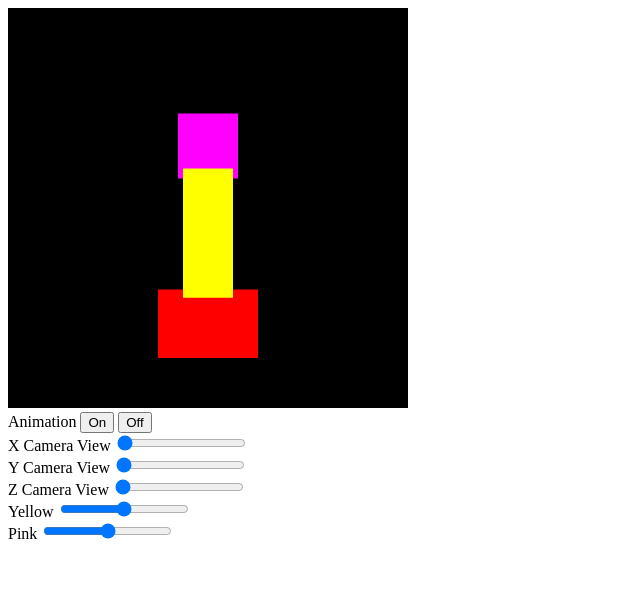
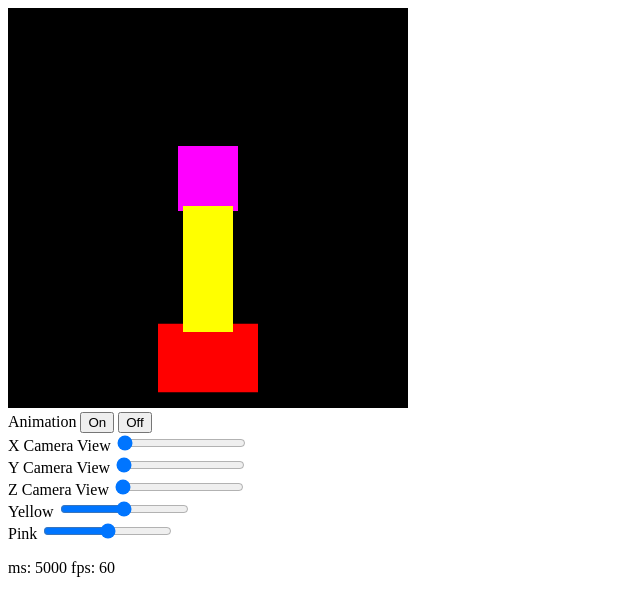
Before and after one commit to CoolCaper/CSE160_02, a plain HTML site: page index.html in a window 1280 px wide. Shown: the whole page, without its empty margins (0-640 px from the left). Drawn offline with Linux system fonts and the light colour scheme.

Commit message:
limb class

```diff
--- a/index.html
+++ b/index.html
@@ -42,4 +42,5 @@
   <text>Pink</text>
   <input type="range" min="-120" max="120" value="0" class="slider" id="pink_rot" step="1">
 </div>
+<p id="perf"></p>
 </html>
--- a/src/ColoredPoints.js
+++ b/src/ColoredPoints.js
@@ -112,44 +112,26 @@ function connectVariablesToGLSL() {
 }
 
 function addActionsforHTMLUI() {
-
+  document.getElementById("rot_camX").value = 0;
   document.getElementById("rot_camX").addEventListener("mousemove", function (event) {
     if (event.buttons == 1) {
       radiansX = this.value;
-      xVec = 1;
-      YVec = 0;
-      ZVec = 0
-      renderScene();
     }
   })
 
-  document.getElementById("rot_camX").addEventListener("click", function (event) {
-      radiansX = this.value;
-      xVec = 1;
-      YVec = 0;
-      ZVec = 0
-      renderScene();
-  })
-
-
+  document.getElementById("rot_camY").value = 0;
   document.getElementById("rot_camY").addEventListener("mousemove", function (event) {
     if (event.buttons == 1) {
       radiansY = this.value;
-      xVec = 0;
-      YVec = 1;
-      ZVec = 0
     }
-    renderScene();
   })
 
-  document.getElementById("rot_camY").addEventListener("click", function (event) {
-    radiansY = this.value;
-    xVec = 0;
-    YVec = 1;
-    ZVec = 0
-    renderScene();
+  document.getElementById("rot_camZ").value = 0;
+  document.getElementById("rot_camZ").addEventListener("mousemove", function (event) {
+    if (event.buttons == 1) {
+      radiansZ = this.value;
+    }
   })
-
 
 
   document.getElementById("yellow_rot").addEventListener("mousemove", function (event) {
@@ -162,6 +144,7 @@ function addActionsforHTMLUI() {
     }
   }
   )
+
 
 
   document.getElementById("yellow_rot").addEventListener("click", function (event) {
@@ -185,22 +168,7 @@ function addActionsforHTMLUI() {
     pink_rot = this.value;
     renderScene()
   })
-  document.getElementById("rot_camZ").addEventListener("mousemove", function (event) {
-    if (event.buttons == 1) {
-      radiansZ = this.value;
-      xVec = 0;
-      YVec = 0;
-      ZVec = 1;
-      renderScene();
-    }
-  })
-  document.getElementById("rot_camZ").addEventListener("click", function (event) {
-    radiansZ = this.value;
-    xVec = 0;
-    YVec = 0;
-    ZVec = 1;
-    renderScene();
-  })
+
 
 
   document.getElementById("on").addEventListener("click", function (event) {
@@ -212,51 +180,80 @@ function addActionsforHTMLUI() {
     animation_on = false;
   })
 }
+
+
+let globalRotateMatrix = new Matrix4(); //You HAVE to declare this variable in the render function or else your rotation will be crazy inconsistent.
+let cube_Method;
+let leftArm;
+let box;
+
+function initAnimal(){
+  cube_Method = new Cube(
+    color = [1.0, 0.0, 0.0, 1.0]
+  );
+
+  leftArm = new Cube(
+    color = [1.0, 1.0, 0.0, 1.0]
+  );
+
+  box = new Cube(
+    color = [1.0, 0.0, 1.0, 1.0]
+  );
+}
+
 function renderScene() {
   //global matrix set up
-  let globalRotateMatrix = new Matrix4(); //You HAVE to declare this variable in the render function or else your rotation will be crazy inconsistent.
-  gl.uniformMatrix4fv(u_globalRotateMatrix, false, globalRotateMatrix.elements);
   //clear canvas
   gl.clear(gl.COLOR_BUFFER_BIT | gl.DEPTH_BUFFER_BIT);
   gl.clear(gl.COLOR_BUFFER_BIT);
+
+  globalRotateMatrix.setIdentity();
   globalRotateMatrix.rotate(radiansX, 1, 0, 0);
   globalRotateMatrix.rotate(radiansY, 0, 1, 0);
   globalRotateMatrix.rotate(radiansZ, 0, 0, 1);
+
+  gl.uniformMatrix4fv(u_globalRotateMatrix, false, globalRotateMatrix.elements);
   //FIRST CUBE
-  var cube_Method = new Cube(
-    color = [1.0, 0.0, 0.0, 1.0]
-  );
-  cube_Method.matrix.translate(-.25, -.75, 0.0);
+
+
+  cube_Method.matrix.setIdentity();
+  cube_Method.matrix.translate(0.0, -.75, 0.0);
   cube_Method.matrix.rotate(-5, 1, 0, 0)
   cube_Method.matrix.scale(.5, .3, .5);
+
   cube_Method.render();
+
   //ARM1
-  leftArm = new Cube(
-    color = [1.0, 1.0, 0.0, 1.0]
-  );
-  leftArm.matrix.setTranslate(0, -.5, 0.0);
+
+  leftArm.matrix.setIdentity();
+  leftArm.matrix.translate(0, -.5, 0.0);
   leftArm.matrix.rotate(-5, 1, 0, 0);
 
-  g_seconds = (performance.now() / 1000) - (g_startTime)
   updateAnimationAngles(g_seconds, leftArm, yellow_rot);
   var arm_mat = new Matrix4(leftArm.matrix);
   leftArm.matrix.scale(0.25, .7, .5);
-  leftArm.matrix.translate(-.5, 0, 0);
+  leftArm.matrix.translate(0.0, 0.25, 0);
   leftArm.render();
-  var box = new Cube(
-    color = [1.0, 0.0, 1.0, 1.0]
-  );
-  box.matrix = arm_mat;
+
+  box.matrix.set(arm_mat);
   box.matrix.translate(0, .65, 0);
   box.matrix.scale(.3, .3, .3);
-  box.matrix.translate(-.5, 0, .001);
+  box.matrix.translate(0.0, 0, .001);
   updateAnimationAngles(g_seconds, box, pink_rot);
   box.render()
 }
 
+let frames_rendered = 0;
 function tick() {
+  g_seconds = (performance.now() / 1000) - (g_startTime)
   renderScene()
   requestAnimationFrame(tick);
+
+  let duration = performance.now() - start_time;
+  frames_rendered += 1;
+  sendTextToHTML(
+                " ms: " + Math.floor(duration) +
+                " fps: " + Math.floor(1000* frames_rendered/duration), "perf");
 }
 
 function updateAnimationAngles(secs, cube_obj, angle) {
@@ -271,6 +268,7 @@ function updateAnimationAngles(secs, cube_obj, angle) {
 
 function main() {
   start_time = performance.now();
+  // var performance;
   setupWebGL();
   // Initialize shaders
   connectVariablesToGLSL();
@@ -278,6 +276,17 @@ function main() {
   gl.clearColor(0.0, 0.0, 0.0, 1.0);
   gl.clear(gl.COLOR_BUFFER_BIT);
   gl.clear(gl.COLOR_BUFFER_BIT | gl.DEPTH_BUFFER_BIT);
-  renderScene()
+  initAnimal();
+  renderScene();
   requestAnimationFrame(tick);
 }
+
+
+function sendTextToHTML(text, htmlID){
+  var htmllm = document.getElementById(htmlID);
+  if (!htmllm){
+    console.log("Failed to get " + htmlID + " from HTML");
+    return;
+  }
+  htmllm.innerHTML = text;
+}
--- a/src/Cube.js
+++ b/src/Cube.js
@@ -1,4 +1,4 @@
-// Fragment shader program
+//draw cube class
 
 class Cube {
     constructor(color=[1.0,1.0,1.0,1.0], size=5.0,position=[]){
@@ -8,88 +8,104 @@ class Cube {
       this.position = position;
       this.vertices = this.initVertexArray()
       this.matrix = new Matrix4()
-      //console.log("Aren't I getting the identity matrix?")
-      //console.log(this.matrix.elements)
+      this.drawMatrix = new Matrix4()
     }
 
     initVertexArray(){
-        let vertices = [];
+        let vertices = [
+            -0.5, -0.5, -0.5,
+            0.5, -0.5, -0.5,
+            0.5,  0.5, -0.5,
+            0.5,  0.5, -0.5,
+            -0.5,  0.5, -0.5,
+            -0.5, -0.5, -0.5,
 
+            -0.5, -0.5,  0.5,
+            0.5, -0.5,  0.5,
+            0.5,  0.5,  0.5,
+            0.5,  0.5,  0.5,
+            -0.5,  0.5,  0.5,
+            -0.5, -0.5,  0.5,
+
+            -0.5,  0.5,  0.5,
+            -0.5,  0.5, -0.5,
+            -0.5, -0.5, -0.5,
+            -0.5, -0.5, -0.5,
+            -0.5, -0.5,  0.5,
+            -0.5,  0.5,  0.5,
+
+            0.5,  0.5,  0.5,
+            0.5,  0.5, -0.5,
+            0.5, -0.5, -0.5,
+            0.5, -0.5, -0.5,
+            0.5, -0.5,  0.5,
+            0.5,  0.5,  0.5,
+
+            -0.5, -0.5, -0.5,
+            0.5, -0.5, -0.5,
+            0.5, -0.5,  0.5,
+            0.5, -0.5,  0.5,
+            -0.5, -0.5,  0.5,
+            -0.5, -0.5, -0.5,
+
+            -0.5,  0.5, -0.5,
+            0.5,  0.5, -0.5,
+            0.5,  0.5,  0.5,
+            0.5,  0.5,  0.5,
+            -0.5,  0.5,  0.5,
+            -0.5,  0.5, -0.5
+        ];
 
 
         return vertices;
     }
+
     identity() { //resets to identity matrix
         this.matrix.elements = new Float32Array([1,0,0,0, 0,1,0,0, 0,0,1,0, 0,0,0,1]);
     }
 
     drawTriangleIn3D(vertices) {
-        var n = 3
+        var n = vertices.length / 3;
         // Create a buffer object
         var vertexBuffer = gl.createBuffer();
         if (!vertexBuffer) {
         console.log('Failed to create the buffer object');
         return -1;
         }
-        var rgba = this.color
-        gl.uniform4f(u_FragColor, rgba[0], rgba[1], rgba[2], rgba[3]);
-        gl.uniformMatrix4fv(u_ModelMatrix, false, this.matrix.elements);
-        // Pass the size of a point to u_Size variable
-        //gl.uniform1f(u_Size, 5.0);
-        // Bind the buffer object to target
-        gl.bindBuffer(gl.ARRAY_BUFFER, vertexBuffer);
-        // Write date into the buffer object
-        gl.bufferData(gl.ARRAY_BUFFER, new Float32Array(vertices), gl.DYNAMIC_DRAW);
+
         var a_Position = gl.getAttribLocation(gl.program, 'a_Position');
         if (a_Position < 0) {
            console.log('Failed to get the storage location of a_Position');
            return -1;
          }
+
+        var rgba = this.color
+        gl.uniform4f(u_FragColor, rgba[0], rgba[1], rgba[2], rgba[3]);
+        gl.uniformMatrix4fv(u_ModelMatrix, false, this.matrix.elements);
+
+        // Pass the size of a point to u_Size variable
+        gl.uniform1f(u_Size, 5.0);
+
+        // Bind the buffer object to target
+        gl.bindBuffer(gl.ARRAY_BUFFER, vertexBuffer);
+
+        // Write date into the buffer object
+        gl.bufferData(gl.ARRAY_BUFFER, new Float32Array(vertices), gl.DYNAMIC_DRAW);
+
         // Assign the buffer object to a_Position variable
         gl.vertexAttribPointer(a_Position, 3, gl.FLOAT, false, 0, 0);
 
         // Enable the assignment to a_Position variable
         gl.enableVertexAttribArray(a_Position);
 
-        gl.drawArrays(gl.TRIANGLES, 0, 3);
+        gl.drawArrays(gl.TRIANGLES, 0, n);
 
         gl.viewport(0, 0, gl.canvas.width, gl.canvas.height);
 
     }
 
-
-
     render() {
-        var rgba = this.color;
-        // Pass the color of a point to u_FragColor variable
-        gl.uniform4f(u_FragColor, rgba[0], rgba[1], rgba[2], rgba[3]);
-        this.drawFace();
-        this.matrix.rotate(90, 1, 0, 0)
-        this.drawFace();
-        this.matrix.rotate(90, 0, 1, 0)
-        this.drawFace();
-        this.matrix.rotate(270, 1, 0, 0)
-        this.matrix.rotate(90, 0, 1, 0)
-        this.matrix.translate(-1, -1, 1)
-        this.drawFace();
-        this.matrix.rotate(90, 0, 1, 0)
-        this.drawFace();
-        this.matrix.translate(0, -1, 0)
-        this.matrix.rotate(90, 1, 0, 0)
-        this.matrix.translate(0, 1, -1)
-        this.matrix.rotate(90, 1, 0, 0)
-        this.matrix.rotate(90, 1, 0, 0)
-        this.drawFace();
+        this.drawTriangleIn3D(this.vertices);
     }
 
-    drawFace() {
-        this.drawTriangleIn3D([
-            0.0, 0.0, 0.0,
-            1.0, 1.0, 0.0,
-            1.0, 0.0, 0.0])
-        this.drawTriangleIn3D([
-            0.0, 0.0, 0.0,
-            0.0, 1.0, 0.0,
-            1.0, 1.0, 0.0])
-    }
 }
```
Also changed, not shown: src/limb.js (added, +9 -0 lines).
